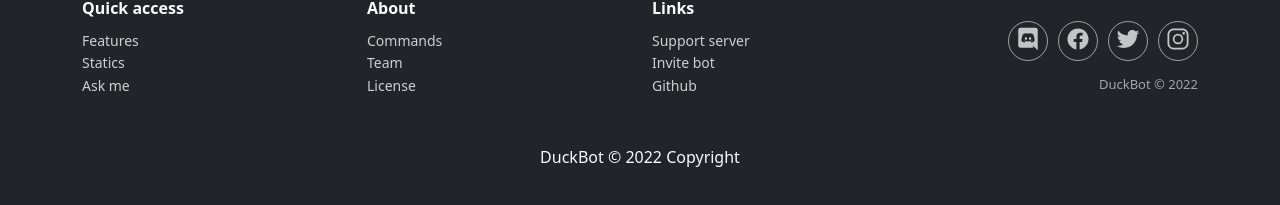
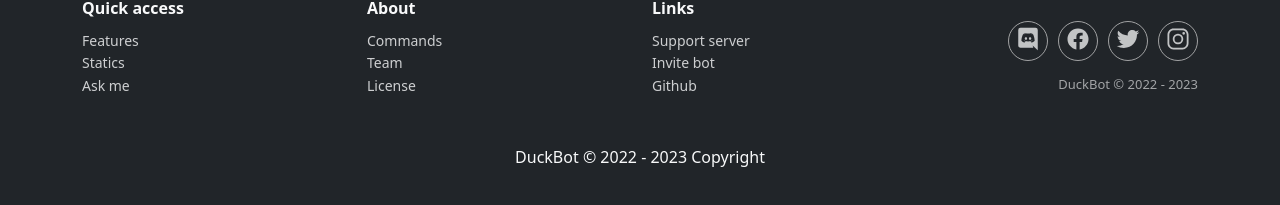
Before and after one commit to PistonCube/DuckBot-Website, a plain HTML site: page index.html in a window 1280 px wide. Shown: the part 1602-1807 px from the top of the page. Drawn offline with nearby package versions, Linux system fonts and the light colour scheme.

Commit message:
Update index.html

```diff
--- a/index.html
+++ b/index.html
@@ -210,13 +210,13 @@
                     </ul>
                 </div>
                 <div class="col-lg-3 item social"><a href="#"><ion-icon name="logo-discord"></ion-icon></a><a href="#"><ion-icon name="logo-facebook"></ion-icon></a><a href="#"><ion-icon name="logo-twitter"></ion-icon></a><a href="#"><ion-icon name="logo-instagram"></ion-icon></a>
-                    <p class="copyright">DuckBot © 2022</p>
+                    <p class="copyright">DuckBot © 2022 - 2023</p>
                 </div>
             </div>
         </div>
         <div class="page-footer font-small text-light mt-5">
         <div class="footer-copyright text-center">DuckBot
-            © 2022 Copyright
+            © 2022 - 2023 Copyright
           </div>
         </div>
     </footer>
```
